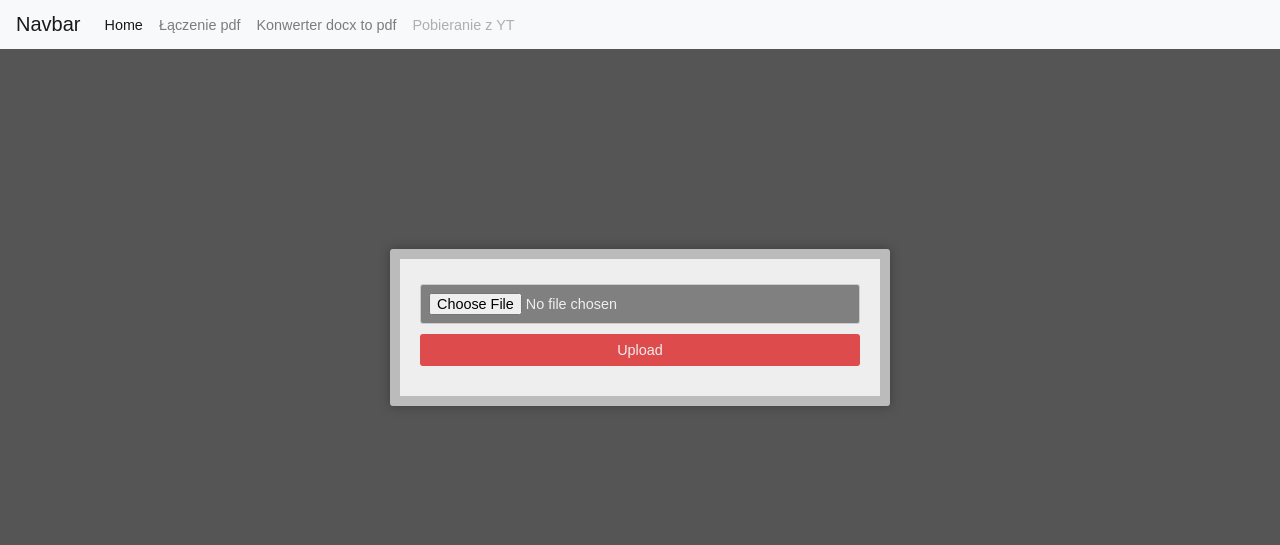
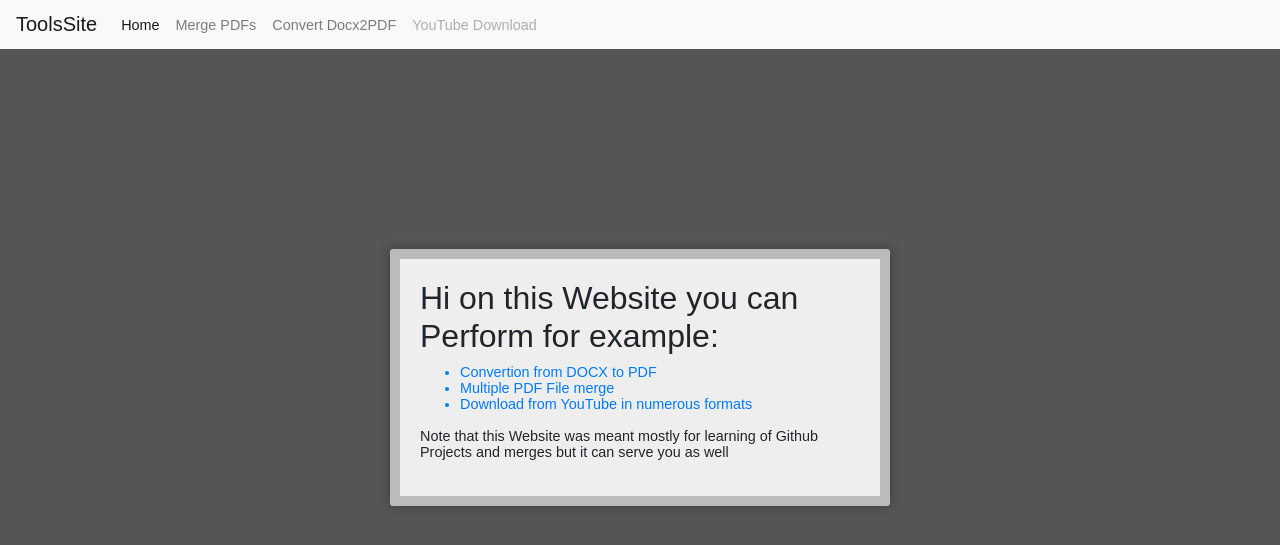
Before and after one commit to PrzemyslawSarnacki/ToolsSite, a Flask app: page / in a window 1280 px wide. Shown: the top 545 px of the page. Run offline with Flask 2, Linux system fonts and the light colour scheme; some libraries are stand-ins or nearby versions.

Commit message:
Removed Polish names from templates

```diff
--- a/core/conv.py
+++ b/core/conv.py
@@ -29,7 +29,6 @@ def conv(context=""):
         clear_directory(bp.config["DOWNLOAD_FOLDER"])
         for key, f in request.files.items():
             if key.startswith('file'):
-                print("nope")
                 if f and allowed_file(f.filename):
                     filename = secure_filename(f.filename)
                     f.save(os.path.join(bp.config['UPLOAD_FOLDER'], filename))
@@ -42,7 +41,6 @@ def conv(context=""):
     return render_template("/conv/conv_form.html", context=request.args.get('context'))
 
 def process_file(filename):
-    print("weszlo")
     print(filename.split(".")[0])
     # conv2pdf(bp.config["UPLOAD_FOLDER"] + "/" + filename, bp.config["DOWNLOAD_FOLDER"] + "/" + filename.split(".")[0] + ".pdf")
     conv_to_pdf_linux(bp.config["UPLOAD_FOLDER"] + "/" + filename, bp.config["DOWNLOAD_FOLDER"])
@@ -51,9 +49,7 @@ def process_file(filename):
 def download():
     try:
         filename = get_filename(bp.config["DOWNLOAD_FOLDER"])
-        print("PLil")
         print(filename)
-
         return send_from_directory(
             bp.config["DOWNLOAD_FOLDER"], filename, as_attachment=True
         )
--- a/core/templates/base.html
+++ b/core/templates/base.html
@@ -3,22 +3,22 @@
 <head>
     <link rel="stylesheet" href="https://maxcdn.bootstrapcdn.com/bootstrap/4.0.0/css/bootstrap.min.css" integrity="sha384-Gn5384xqQ1aoWXA+058RXPxPg6fy4IWvTNh0E263XmFcJlSAwiGgFAW/dAiS6JXm" crossorigin="anonymous">
     <link rel="stylesheet" type="text/css" href="../../static/styles.css">
-    <title>Portal z narzędziami</title>
+    <title>Tools Site</title>
   </head>
 
 <body>
 
     <nav class="navbar navbar-expand-lg navbar-light bg-light">
-        <a class="navbar-brand" href="#">Navbar</a>
+        <a class="navbar-brand" href="#">ToolsSite</a>
         <button class="navbar-toggler" type="button" data-toggle="collapse" data-target="#navbarNavAltMarkup" aria-controls="navbarNavAltMarkup" aria-expanded="false" aria-label="Toggle navigation">
           <span class="navbar-toggler-icon"></span>
         </button>
         <div class="collapse navbar-collapse" id="navbarNavAltMarkup">
           <div class="navbar-nav">
             <a class="nav-item nav-link active" href="{{ url_for('index.index') }}">Home <span class="sr-only">(current)</span></a>
-            <a class="nav-item nav-link" href="{{ url_for('merge.merge') }}">Łączenie pdf</a>
-            <a class="nav-item nav-link" href="{{ url_for('conv.conv') }}">Konwerter docx to pdf</a>
-            <a class="nav-item nav-link disabled" href="{{ url_for('youtube.video') }}">Pobieranie z YT</a>
+            <a class="nav-item nav-link" href="{{ url_for('merge.merge') }}">Merge PDFs</a>
+            <a class="nav-item nav-link" href="{{ url_for('conv.conv') }}">Convert Docx2PDF</a>
+            <a class="nav-item nav-link disabled" href="{{ url_for('youtube.video') }}">YouTube Download</a>
           </div>
         </div>
       </nav>
--- a/core/templates/index/index_form.html
+++ b/core/templates/index/index_form.html
@@ -1,15 +1,25 @@
 {% extends 'base.html' %}
 
 {% block content %}
-<title>Portal z narzędziami</title>
+<title>Tools Site</title>
 <div class="container">
     <form method="post" enctype="multipart/form-data">
+        <h2>
+            Hi on this Website you can Perform for example:
+        </h2>
+        <ul>
+            <a href="{{ url_for('conv.conv') }}">
+                <li>Convertion from DOCX to PDF</li>
+            </a>
+            <a href="{{ url_for('merge.merge') }}">
+                <li>Multiple PDF File merge</li>
+            </a>
+            <a href="{{ url_for('youtube.video') }}">
+                <li>Download from YouTube in numerous formats</li>
+            </a>
+        </ul>
+        <p>Note that this Website was meant mostly for learning of Github Projects and merges but it can serve you as well</p>
         <div class="field ">
-            <input class="choose" type="file" name="file" />
-        </div>
-        <div class="field upload">
-            Upload
-            <input name="upload-file" type="submit" value="Upload">
         </div>
     </form>
 </div>
```
